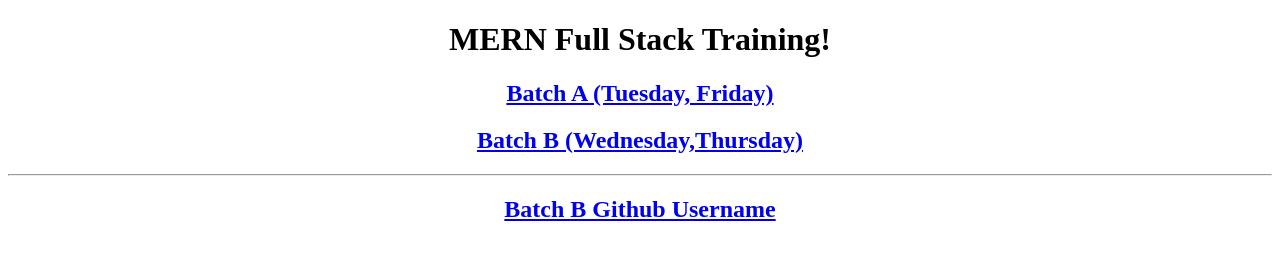
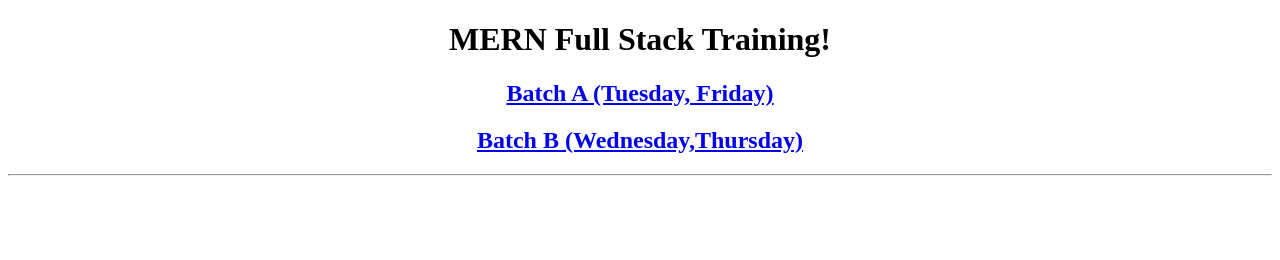
Before and after one commit to nairx/griet, a plain HTML site: page index.html in a window 1280 px wide. Drawn offline with Linux system fonts and the light colour scheme.

Commit message:
added file

```diff
--- a/index.html
+++ b/index.html
@@ -10,6 +10,6 @@
     <h2><a href="batch-a.html">Batch A (Tuesday, Friday)</a></h2>
     <h2><a href="batch-b.html">Batch B (Wednesday,Thursday)</a></h2>
     <hr>
-    <h2><a href="https://forms.gle/VBcpTyPk8XJSSgML7">Batch B Github Username</a></h2>
+
 </body>
 </html>
```
